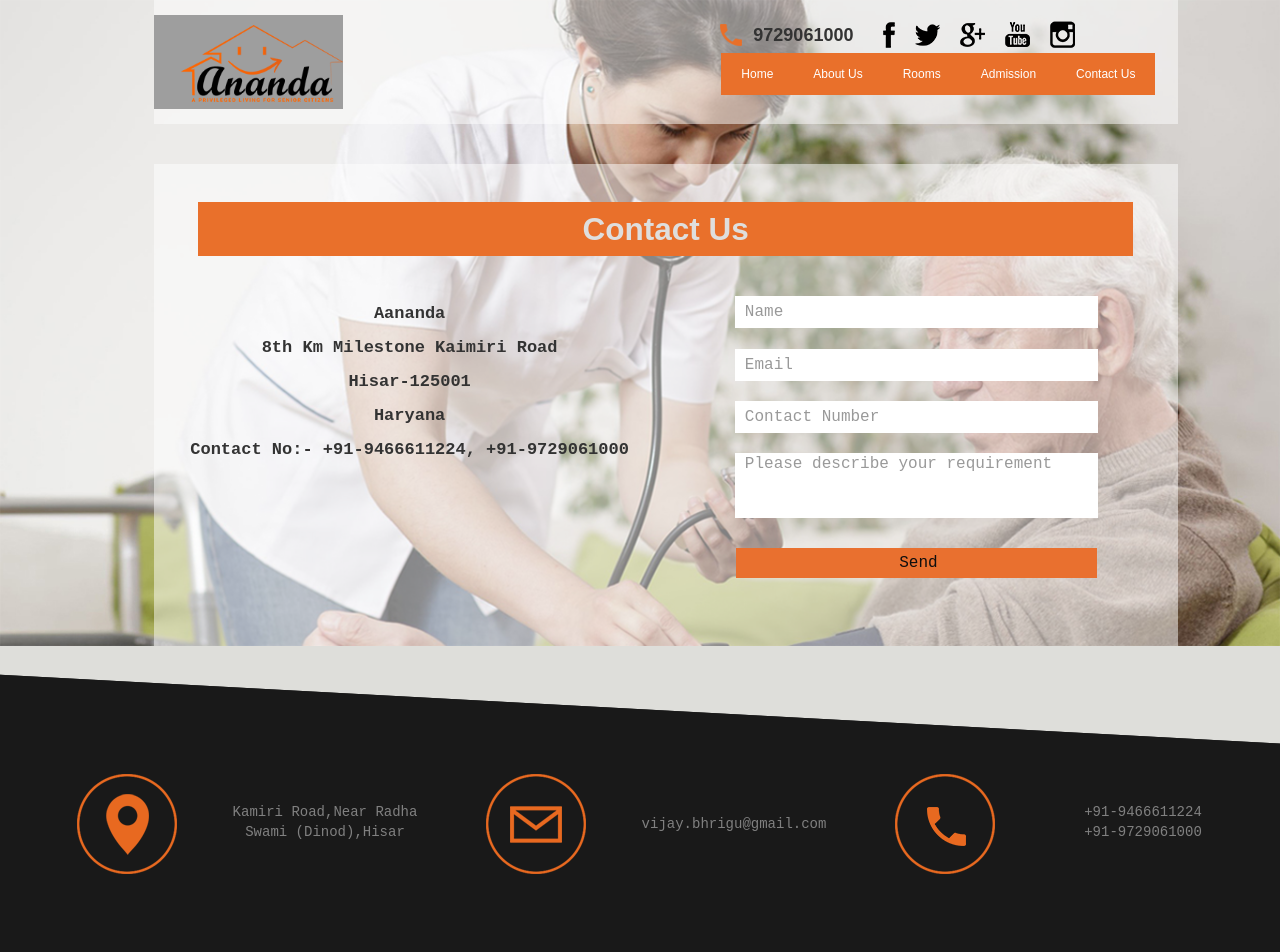
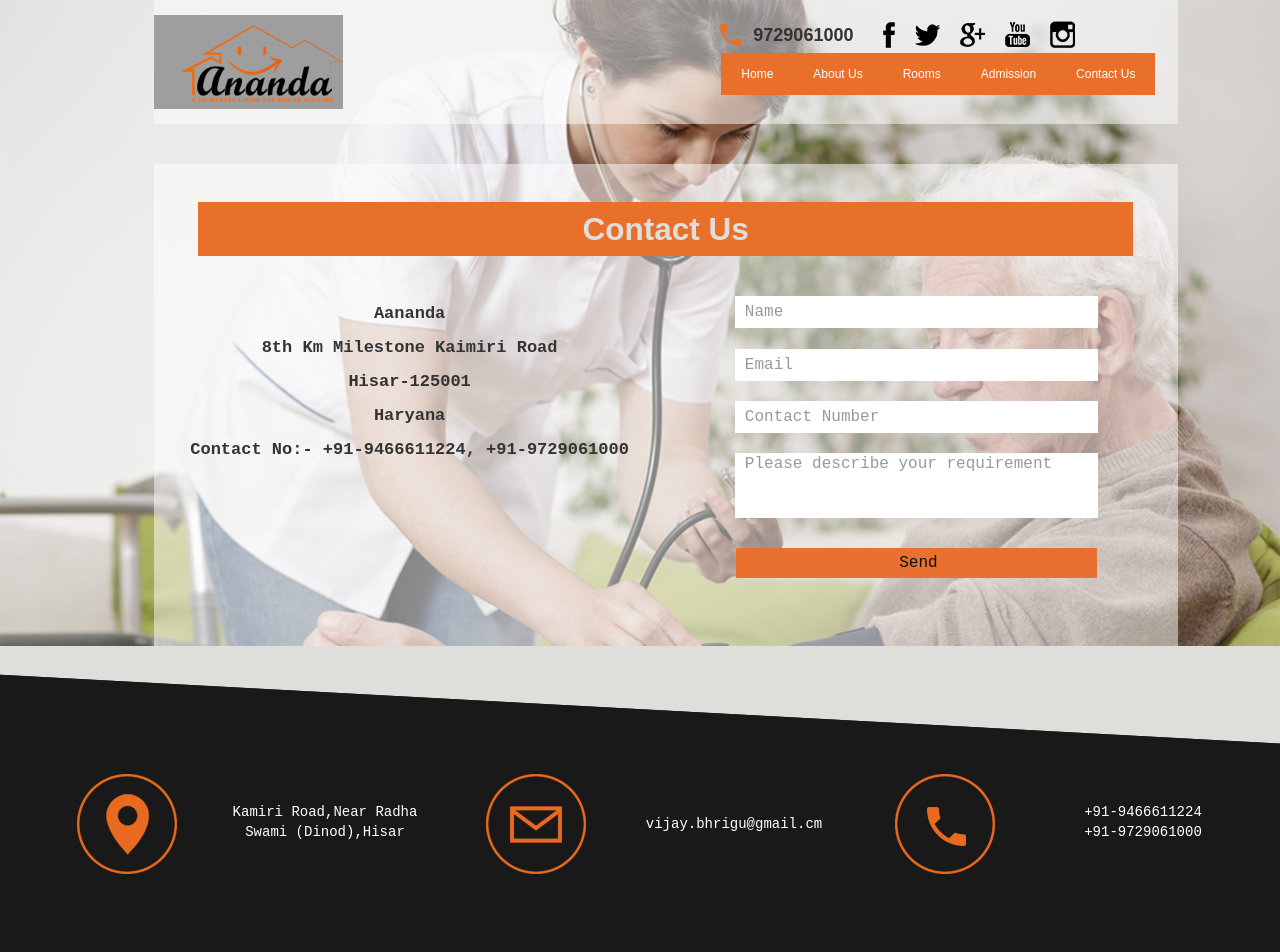
Before and after one commit to shubham-0007/ananda, a React app: page /contact-us in a window 1280 px wide. Shown: the top 952 px of the page. Built offline with nearby package versions, Linux system fonts and the light colour scheme; grey boxes are pictures that could not be loaded; a web font is replaced by a local one.

Commit message:
Change text to test Hard Reload issue

```diff
--- a/public/css/mestyle.css
+++ b/public/css/mestyle.css
@@ -750,15 +750,15 @@ textarea{
 
 	}
 .l_t{
-	color:grey;
-	/* color:#fff; */
+
+	color:#fff;
 	padding: 28px 0 42px 112px;
 	}
 
 
 .e_t{
-	color:grey;
-	/* color:#fff; */
+
+	color:#fff;
 	padding: 40px 0 42px 112px;
 	}
 
--- a/public/index.html
+++ b/public/index.html
@@ -21,14 +21,14 @@
     -->
     <title>Aananda Home Hisar</title>
     <meta http-equiv="Content-Type" content="text/html; charset=utf-8" />
-    <link rel="stylesheet" type="text/css" href="css/mystyle.css?v=20180322" />
-<link rel="stylesheet" type="text/css" href="css/mestyle.css?v=20180322" />
-<link rel="stylesheet" type="text/css" href="css/itscss.css?v=20180322" />
+    <link rel="stylesheet" type="text/css" href="css/mystyle.css?v=20180323" />
+<link rel="stylesheet" type="text/css" href="css/mestyle.css?v=20180323" />
+<link rel="stylesheet" type="text/css" href="css/itscss.css?v=20180323" />
 <script src="js/jquery.js" type="text/javascript"></script>
   <script src="js/bootstrap.js" type="text/javascript"></script>
 <script src="js/bootstrap.min.js" type="text/javascript"></script>
-<link href="css/bootstrap.css?v=20180322" rel="stylesheet" type="text/css" />
-<link href="css/bootstrap-responsive.css?v=20180322" rel="stylesheet" type="text/css" />
+<link href="css/bootstrap.css?v=20180323" rel="stylesheet" type="text/css" />
+<link href="css/bootstrap-responsive.css?v=20180323" rel="stylesheet" type="text/css" />
 
  <meta name="viewport" content="width=device-width, initial-scale=1">
   <script src="https://maxcdn.bootstrapcdn.com/bootstrap/3.3.7/js/bootstrap.min.js"></script>
--- a/src/footer.js
+++ b/src/footer.js
@@ -19,7 +19,7 @@ render() {
 Swami (Dinod),Hisar</p>
             </div>
             <div className="contact_e">
-            <p className="e_t">vijay.bhrigu@gmail.com</p>
+            <p className="e_t">vijay.bhrigu@gmail.cm</p>
             </div>
             <div className="contact_c">
             <p className="l_t">+91-9466611224<br />
```
